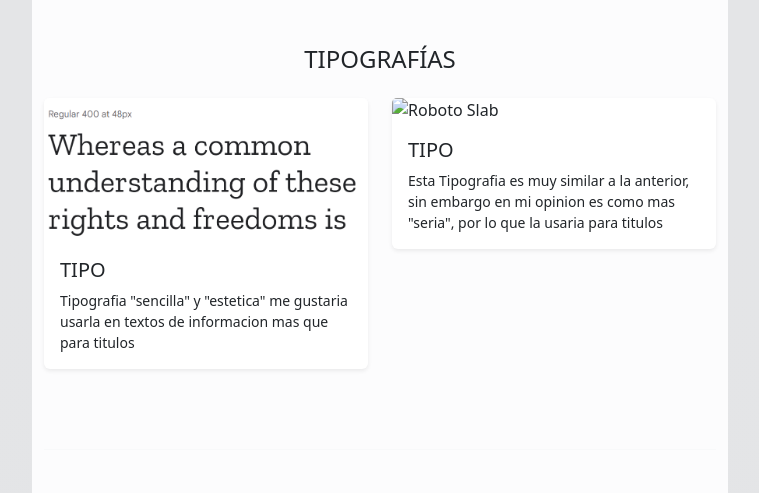
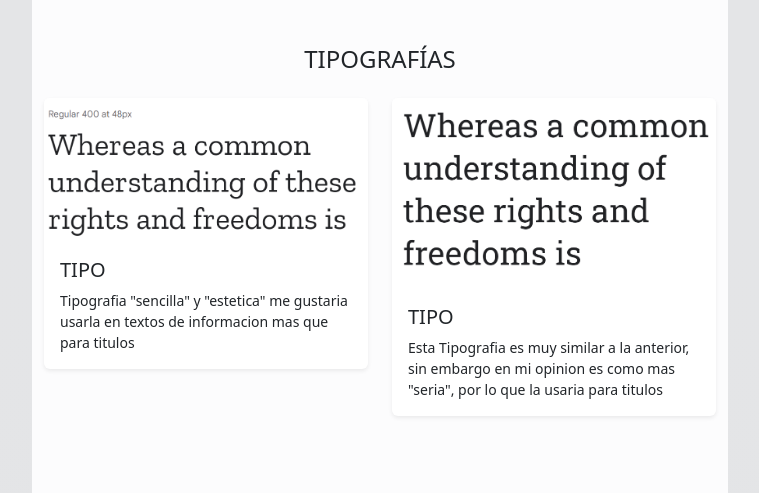
Before and after one commit to r0c10w0/Clase-10, a plain HTML site: page index.html in a window 1280 px wide. Shown: the part 2511-3004 px from the top of the page, without its empty margins (260-1019 px from the left). Drawn offline with nearby package versions, Linux system fonts and the light colour scheme.

Commit message:
Update index.html

```diff
--- a/index.html
+++ b/index.html
@@ -96,7 +96,7 @@
                                 <!-- SEGUNDA FUENTE TAMBIÉN DEBE ESTAR DISPONIBLE EN GOOGLE FONTS-->
                                 <div class="col-md-6 mb-3">
                                     <div class="card border-0 shadow-sm">
-                                        <img src="img/tipografia 2.jpg" class="card-img-top" alt="Roboto Slab" />
+                                        <img src="img/tipografia 2.png" class="card-img-top" alt="Roboto Slab" />
                                         <div class="card-body">
                                             <h4 class="card-title fs-5">TIPO</h4>
                                             <p class="card-text small">Esta Tipografia es muy similar a la anterior, sin embargo en mi opinion es como mas "seria", por lo que la usaria para titulos</p>
```
